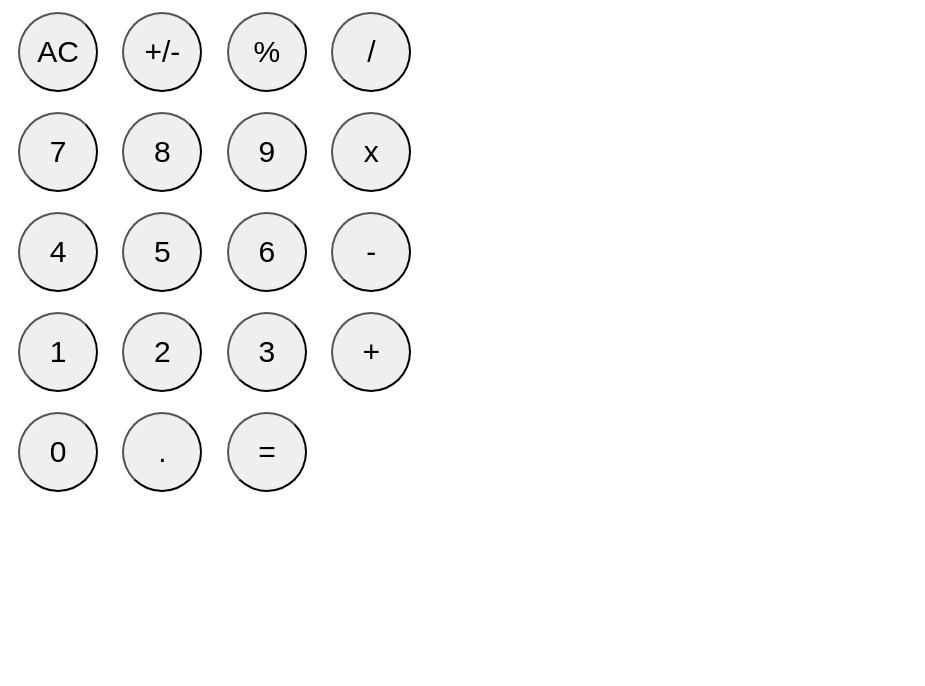
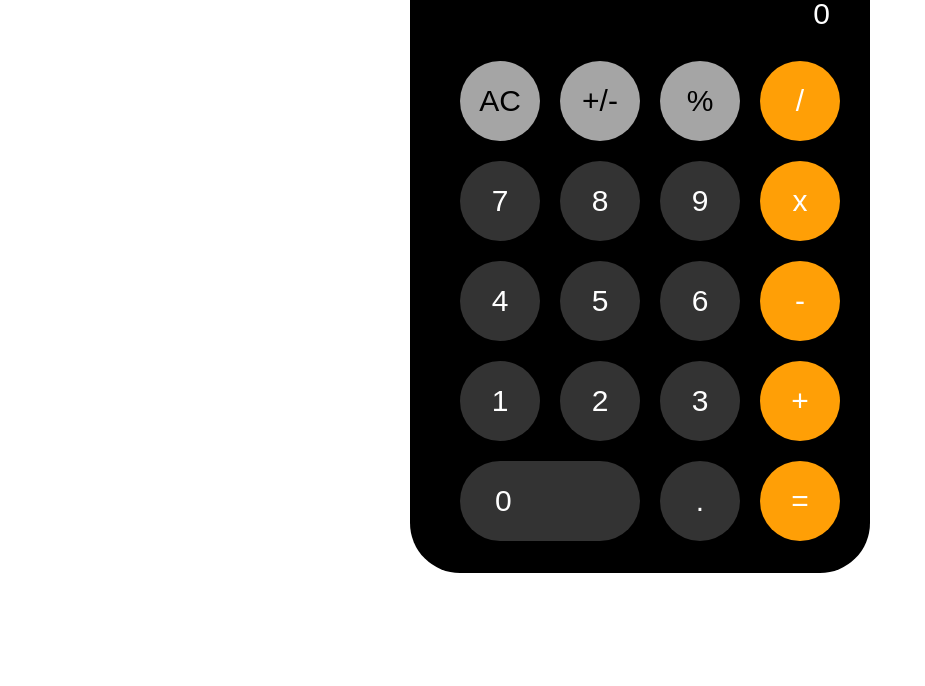
Before and after one commit to xeniakadar/calculator-project, a plain HTML site: page index.html in a window 1280 px wide. Shown: the part 114-800 px from the top of the page, without its empty margins (0-925 px from the left). Drawn offline with Linux system fonts and the light colour scheme.

Commit message:
finished css

```diff
--- a/index.html
+++ b/index.html
@@ -8,40 +8,39 @@
     </head>
     <body>
         <h1>Calculator</h1>
-        <div class="bakcground"></div>
-            <div class="calculations">calculations</div>
-            <div class="result">results</div>
-            <div class="buttons">
-                <div class="row-five">
-                    <button type="button" class="data-operator clear light-grey">AC</button>
-                    <button type="button" class="data-operator clear light-grey">+/-</button>
-                    <button type="button" class="data-operator percentage light-grey">%</button>
-                    <button type="button" class="data-operator division orange">/</button>
-                </div>
-                <div class="row-four">
-                    <button type="button" class="data-number dark-grey">7</button>
-                    <button type="button" class="data-number dark-grey">8</button>
-                    <button type="button" class="data-number dark-grey">9</button>
-                    <button type="button" class="data-operator multiplication orange">x</button>
-                </div>
-                <div class="row-three">
-                    <button type="button" class="data-number dark-grey">4</button>
-                    <button type="button" class="data-number dark-grey">5</button>
-                    <button type="button" class="data-number dark-grey">6</button>
-                    <button class="data-operator subtraction orange">-</button>
-                </div>
-                <div class="row-two">
-                    <button type="button" class="data-number dark-grey">1</button>
-                    <button type="button" class="data-number dark-grey">2</button>
-                    <button type="button" class="data-number dark-grey">3</button>
-                    <button type="button" class="data-operator addition orange">+</button>
-                </div>
-                <div class="row-one">
-                    <button type="button" class="data-number dark-grey oval">0</button>
-                    <button type="button" class="data-operator decimal dark-grey">.</button>
-                    <button type="button" class="data-operator equal orange">=</button>
+        <div class="display">
+            <div class="text">
+                <div class="calculations">0</div>
+                <div class="result">0</div>
+            </div>
+            <div class="buttons-container">
+
+                    <button type="button" id="clear" class="data-operator clear light-gray">AC</button>
+                    <button type="button" id="plusminus" class="data-operator plusminus light-gray">+/-</button>
+                    <button type="button" id="%" class="data-operator percentage light-gray">%</button>
+                    <button type="button" id="/" class="data-operator division orange">/</button>
+
+                    <button type="button" id="7" class="data-number dark-gray">7</button>
+                    <button type="button" id="8" class="data-number dark-gray">8</button>
+                    <button type="button" id="9" class="data-number dark-gray">9</button>
+                    <button type="button" id="*" class="data-operator multiplication orange">x</button>
+
+                    <button type="button" id="4" class="data-number dark-gray">4</button>
+                    <button type="button" id="5" class="data-number dark-gray">5</button>
+                    <button type="button" id="6" class="data-number dark-gray">6</button>
+                    <button type="button" id="-" class="data-operator subtraction orange">-</button>
+
+                    <button type="button" id="1" class="data-number dark-gray">1</button>
+                    <button type="button" id="2" class="data-number dark-gray">2</button>
+                    <button type="button" id="3" class="data-number dark-gray">3</button>
+                    <button type="button" id="+" class="data-operator addition orange">+</button>
+
+                    <button type="button"  colspan=2 id="0" class="data-number dark-gray oval">0</button>
+                    <button type="button" id="." class="data-operator decimal dark-gray">.</button>
+                    <button type="button" id="=" class="data-operator equal orange">=</button>
 
                 </div>
-        </div>
+                </div>
+            </div>
     </body>
 </html>
--- a/style.css
+++ b/style.css
@@ -1,17 +1,84 @@
+* {
+    box-sizing: border-box;
+    margin: 0;
+    padding: 0;
+}
 body {
     font-family: Arial, Helvetica, sans-serif;
+    display: flex;
+    flex-direction: column;
+    align-items: center;
 }
 
-.buttons {
+.display {
+    height: 650px;
+    width: 460px;
+    background: black;
+    padding: 20px;
+    display: flex;
+    flex-direction: column;
+    font-size: 30px;
+    align-items: flex-end;
+    border-radius: 50px;
+}
 
+.buttons-container {
+    display: grid;
+    grid-template-rows: repeat(5, 1fr);
+    grid-template-columns: repeat(4, 1fr);
+}
 
+.text {
+    padding: 20px;
+    display: flex;
+    flex-direction: column;
+    justify-content: flex-end;
+    font-size: 30px;
 }
 
 button {
     padding: 10px;
+    margin: 10px;
     border-radius: 100%;
     width: 80px;
     height: 80px;
-    margin: 10px;
+
     font-size: 30px;
+    border: none;
+    display: flex;
+    justify-content: center;
+    align-items: center;
+    cursor: pointer;
 }
+
+.light-gray {
+    background-color: #A5A5A5;
+}
+
+.dark-gray {
+    background-color: #333333;
+    color: white;
+}
+
+.orange {
+    background-color: #FF9F06;
+    color: white;
+}
+
+.calculations,
+.result {
+    color: white
+}
+
+.oval {
+
+    border-radius: 55px;
+    width: 180px;
+    justify-content: flex-start;
+    padding-left: 35px;
+    grid-column: 1 / span 2
+}
+
+button:active,
+button:focus {
+    filter: brightness(120%);
```
